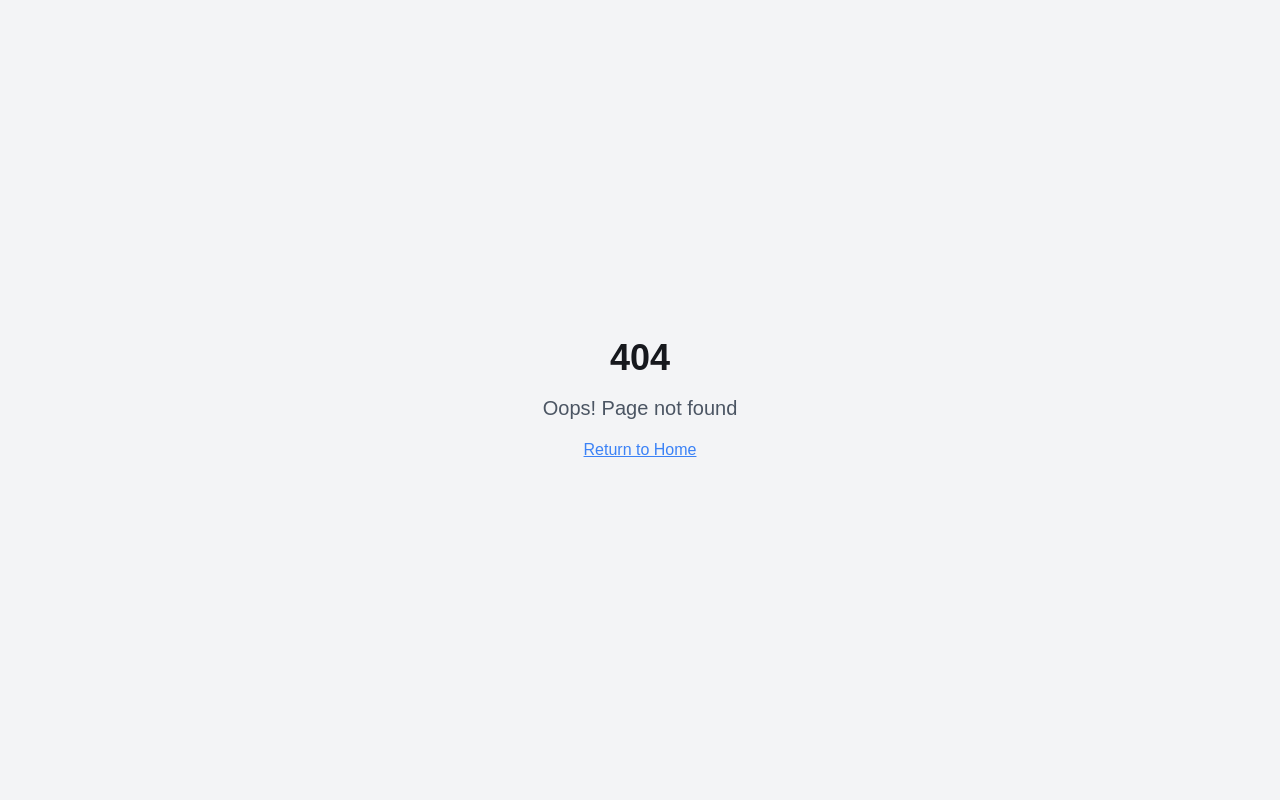
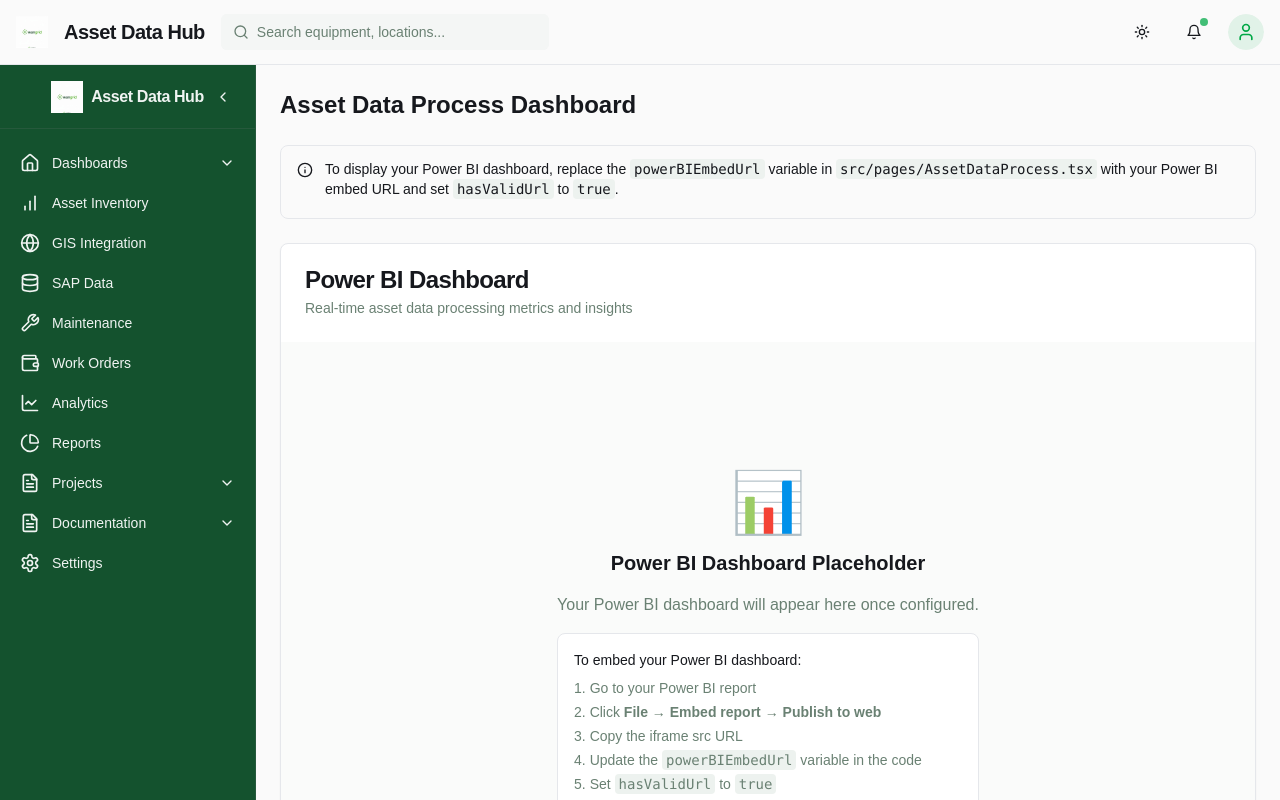
Before and after one commit to rcmarques357/portal-2025, a React (Vite) app: page /dashboards/asset-data-process in a window 1280 px wide. Before the commit this address had no page. Built offline with nearby package versions, Linux system fonts and the light colour scheme.

Commit message:
feat: Create Asset Data Process page

```diff
--- a/src/App.tsx
+++ b/src/App.tsx
@@ -25,6 +25,7 @@ import WorkOrdersOnHold from "./pages/WorkOrdersOnHold";
 import GISDiscrepancy from "./pages/GISDiscrepancy";
 import GISIntegration from "./pages/GISIntegration";
 import SAPIntegration from "./pages/SAPIntegration";
+import AssetDataProcess from "./pages/AssetDataProcess";
 
 const queryClient = new QueryClient();
 
@@ -37,6 +38,7 @@ const App = () => (
         <BrowserRouter>
           <Routes>
             <Route path="/" element={<Index />} />
+            <Route path="/dashboards/asset-data-process" element={<AssetDataProcess />} />
             <Route path="/assets" element={<Assets />} />
             <Route path="/gis" element={<GISIntegration />} />
             <Route path="/sap" element={<SAPIntegration />} />
--- /dev/null
+++ b/src/pages/AssetDataProcess.tsx
@@ -0,0 +1,71 @@
+import { PageLayout } from '@/components/layout/PageLayout';
+import { Card, CardContent, CardDescription, CardHeader, CardTitle } from '@/components/ui/card';
+import { Alert, AlertDescription } from '@/components/ui/alert';
+import { Info } from 'lucide-react';
+
+export default function AssetDataProcess() {
+  // Replace this URL with your actual Power BI embed URL
+  const powerBIEmbedUrl = "YOUR_POWER_BI_EMBED_URL_HERE";
+
+  // Set to true once you have a valid Power BI URL
+  const hasValidUrl = false;
+
+  return (
+    <PageLayout title="Asset Data Process Dashboard">
+      {!hasValidUrl ? (
+        <Alert className="mb-6">
+          <Info className="h-4 w-4" />
+          <AlertDescription>
+            To display your Power BI dashboard, replace the <code className="bg-muted px-1 py-0.5 rounded">powerBIEmbedUrl</code> variable
+            in <code className="bg-muted px-1 py-0.5 rounded">src/pages/AssetDataProcess.tsx</code> with your Power BI embed URL
+            and set <code className="bg-muted px-1 py-0.5 rounded">hasValidUrl</code> to <code className="bg-muted px-1 py-0.5 rounded">true</code>.
+          </AlertDescription>
+        </Alert>
+      ) : null}
+
+      <Card className="w-full">
+        <CardHeader>
+          <CardTitle>Power BI Dashboard</CardTitle>
+          <CardDescription>
+            Real-time asset data processing metrics and insights
+          </CardDescription>
+        </CardHeader>
+        <CardContent className="p-0">
+          {hasValidUrl ? (
+            <div className="w-full h-[calc(100vh-250px)] min-h-[600px]">
+              <iframe
+                title="Asset Data Process Dashboard"
+                width="100%"
+                height="100%"
+                src={powerBIEmbedUrl}
+                frameBorder="0"
+                allowFullScreen
+                className="border-0"
+              />
+            </div>
+          ) : (
+            <div className="w-full h-[calc(100vh-250px)] min-h-[600px] flex items-center justify-center bg-muted/30">
+              <div className="text-center space-y-4 p-8 max-w-2xl">
+                <div className="text-6xl">📊</div>
+                <h3 className="text-xl font-semibold">Power BI Dashboard Placeholder</h3>
+                <p className="text-muted-foreground">
+                  Your Power BI dashboard will appear here once configured.
+                </p>
+                <div className="bg-card border rounded-lg p-4 text-left text-sm space-y-2">
+                  <p className="font-medium">To embed your Power BI dashboard:</p>
+                  <ol className="list-decimal list-inside space-y-1 text-muted-foreground">
+                    <li>Go to your Power BI report</li>
+                    <li>Click <strong>File → Embed report → Publish to web</strong></li>
+                    <li>Copy the iframe src URL</li>
+                    <li>Update the <code className="bg-muted px-1 py-0.5 rounded">powerBIEmbedUrl</code> variable in the code</li>
+                    <li>Set <code className="bg-muted px-1 py-0.5 rounded">hasValidUrl</code> to <code className="bg-muted px-1 py-0.5 rounded">true</code></li>
+                  </ol>
+                </div>
+              </div>
+            </div>
+          )}
+        </CardContent>
+      </Card>
+    </PageLayout>
+  );
+}
```
